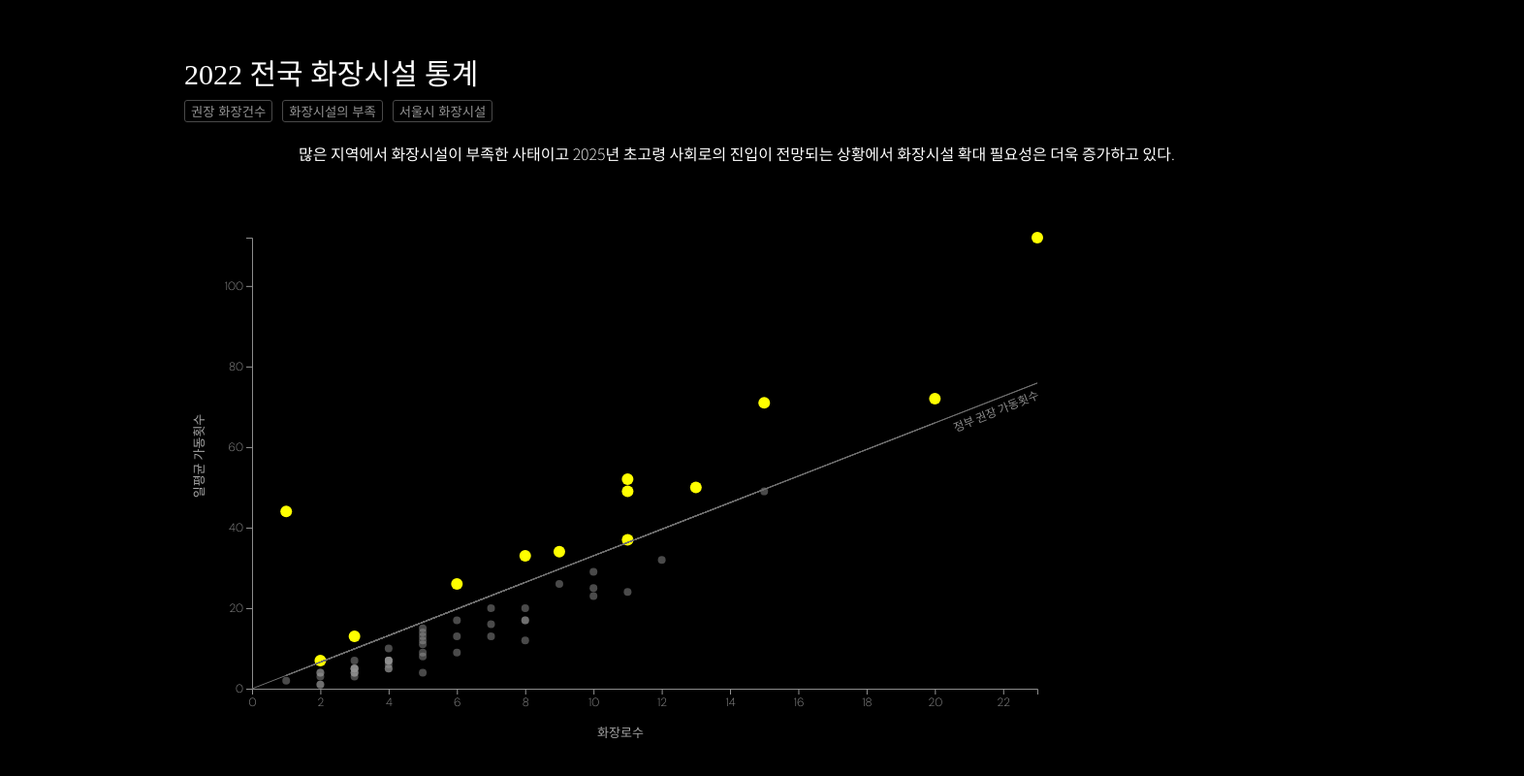
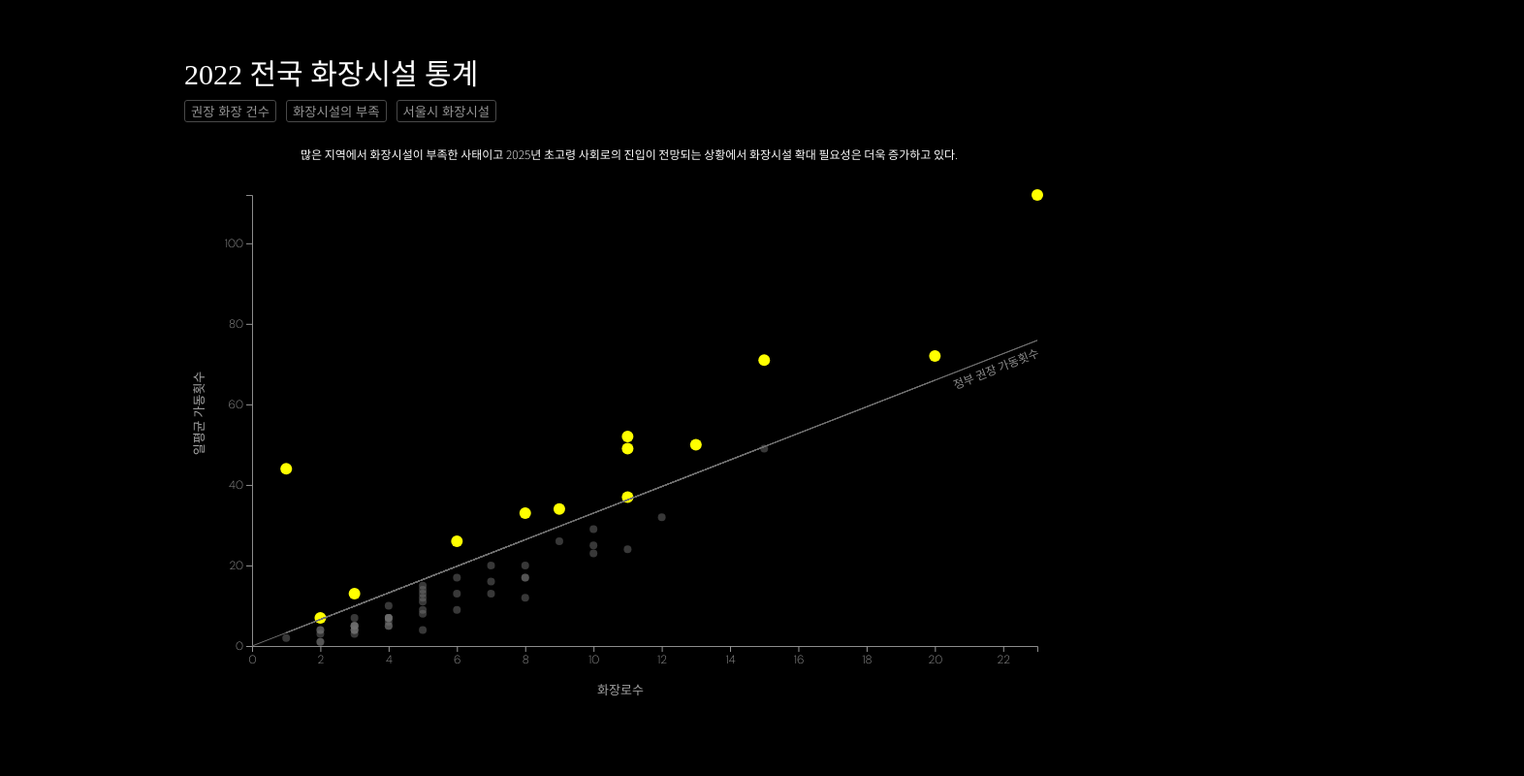
Before and after one commit to jhm1711/FINAL_JIHEE, a website built with Vite: page index.html in a window 1280 px wide. Both pictures are taken after a click on the button "화장시설의 부족". Shown: the whole page at 97% size, 1572 px wide, since content can reach past the window. Built offline with nearby package versions, Linux system fonts and the light colour scheme; a web font is replaced by a local one.

Commit message:
0614 m
0614 m

```diff
--- a/index.html
+++ b/index.html
@@ -21,7 +21,7 @@
     <!-- <p1>출처: 보건복지부</p1> -->
 
     <div class="button-container">
-      <button id="button-1" class="buttons">권장 화장건수</button>
+      <button id="button-1" class="buttons">권장 화장 건수</button>
       <button id="button-2" class="buttons">화장시설의 부족</button>
       <button id="button-3" class="buttons">서울시 화장시설</button>
       <!-- <button id="button-singapore" class="buttons">4</button> -->
--- a/src/starter.js
+++ b/src/starter.js
@@ -6,7 +6,7 @@ const descriptions = {
   "button-2":
     "많은 지역에서 화장시설이 부족한 사태이고 2025년 초고령 사회로의 진입이 전망되는 상황에서 화장시설 확대 필요성은 더욱 증가하고 있다.",
   "button-3":
-    "두 화장장 합, 총 34대의 화장로가 있음에도 서울시는 버거운 상황이다. 화장장은 혐오시설로 인식되기 때문에 부족한 상황에서도 시설 확충이 어려운 상황이다.",
+    "인구가 많은 서울시는 권장 화장 건수를 가장 큰 폭으로 초과하고 있다. 하지만 화장장은 혐오시설로 인식되기 때문에 부족한 상황에서도 서울 같은 도심에서 시설 확충이 어려운 상황이다.",
 };
 
 const buttons = document.querySelectorAll(".buttons");
@@ -14,7 +14,7 @@ const textDesc = document.getElementById("text-desc");
 
 // let isButton2Clicked = false;
 
-let circles;
+let circles, path;
 
 buttons.forEach((button) => {
   button.addEventListener("click", () => {
@@ -29,22 +29,12 @@ buttons.forEach((button) => {
       textDesc.style.display = "block";
 
       if (button.id === "button-1") {
-        // 버튼 1 클릭 시 처리
-        if (textDesc.textContent === descriptions["button-1"]) {
-          path
-            .transition()
-            .duration(500)
-            .attr("stroke-width", 2)
-            .attr("stroke", "white");
-        } else {
-          path
-            .transition()
-            .duration(500)
-            .attr("stroke-width", 1)
-            .attr("stroke", "#6f6f6f");
-        }
+        path
+          .transition()
+          .duration(500)
+          .attr("stroke-width", 2)
+          .attr("stroke", "white");
       } else if (button.id === "button-2") {
-        // 버튼 2 클릭 시 처리
         svg
           .selectAll("circle")
           .transition()
@@ -58,7 +48,6 @@ buttons.forEach((button) => {
               : radiusScale(d.cases)
           );
       } else if (button.id === "button-3") {
-        // 버튼 3 클릭 시 처리
         const filteredData = data.filter(
           (d) => d.daily === 52 || d.daily === 112
         );
@@ -74,7 +63,6 @@ buttons.forEach((button) => {
               : radiusScale(d.cases)
           );
       } else {
-        // 기타 버튼 처리
         console.log("Other button clicked");
       }
     }
@@ -82,13 +70,18 @@ buttons.forEach((button) => {
 });
 
 function resetChart() {
-  // 차트 초기화 함수
   svg
     .selectAll("circle")
     .transition()
     .duration(500)
     .attr("fill-opacity", 0.5)
     .attr("r", (d) => radiusScale(d.cases));
+
+  path
+    .transition()
+    .duration(500)
+    .attr("stroke-width", 1)
+    .attr("stroke", "#6f6f6f");
 }
 
 // SVG 요소 생성
@@ -165,7 +158,7 @@ d3.json("data/2022_crematorium_2.json").then((raw_data) => {
 
   yAxisGroup.call(yAxis);
 
-  const circles = svg
+  circles = svg
     .selectAll("circle")
     .data(data)
     .enter()
@@ -174,7 +167,7 @@ d3.json("data/2022_crematorium_2.json").then((raw_data) => {
     .attr("cy", (d) => yScale(d.daily))
     .attr("r", (d) => radiusScale(d.cases))
     .attr("fill", (d) =>
-      yScale(d.daily) < yScale(d.crematorium * 3.3) ? "yellow" : "#939393"
+      yScale(d.daily) < yScale(d.crematorium * 3.3) ? "yellow" : "#6f6f6f"
     )
     .attr("fill-opacity", 0.5)
     .on("mouseover", function (event, d) {
@@ -223,7 +216,7 @@ d3.json("data/2022_crematorium_2.json").then((raw_data) => {
     .x((d) => xScale(d.crematorium))
     .y((d) => yScale(d.crematorium * 3.3));
 
-  const path = svg
+  path = svg
     .append("path")
     .datum([{ crematorium: 0, cases: 0, daily: 0 }, ...data])
     .attr("stroke", "#6f6f6f")
@@ -236,11 +229,11 @@ d3.json("data/2022_crematorium_2.json").then((raw_data) => {
     .append("text")
     .attr("class", "line-text")
     .attr("x", xScale(lastDatum.crematorium) + 470)
-    .attr("y", yScale(lastDatum.crematorium * 3.3 - 4))
+    .attr("y", yScale(lastDatum.crematorium * 3.3 - 3))
     .attr("dy", ".35em")
     .attr(
       "transform",
-      `rotate(-22, ${xScale(lastDatum.crematorium) + 5}, ${yScale(
+      `rotate(-21.5, ${xScale(lastDatum.crematorium) + 5}, ${yScale(
         lastDatum.crematorium * 3.3
       )})`
     )
--- a/src/viz.css
+++ b/src/viz.css
@@ -103,12 +103,6 @@ h1 {
   fill: #8d8d8d;
 }
 
-.legend-texts {
-  font-family: "DM Sans", sans-serif;
-  font-size: 10px;
-  text-transform: capitalize;
-}
-
 .tooltip {
   background-color: rgba(255, 255, 255, 0.7);
   padding: 5px;
@@ -138,8 +132,10 @@ h1 {
   font-family: "Noto Sans KR", sans-serif;
   font-optical-sizing: auto;
   font-weight: 200;
-  position: relative;
-  left: 300px;
+  font-size: 12px;
+  position: fixed;
+  top: 150px;
+  left: 310px;
   color: white;
 }
 
```
